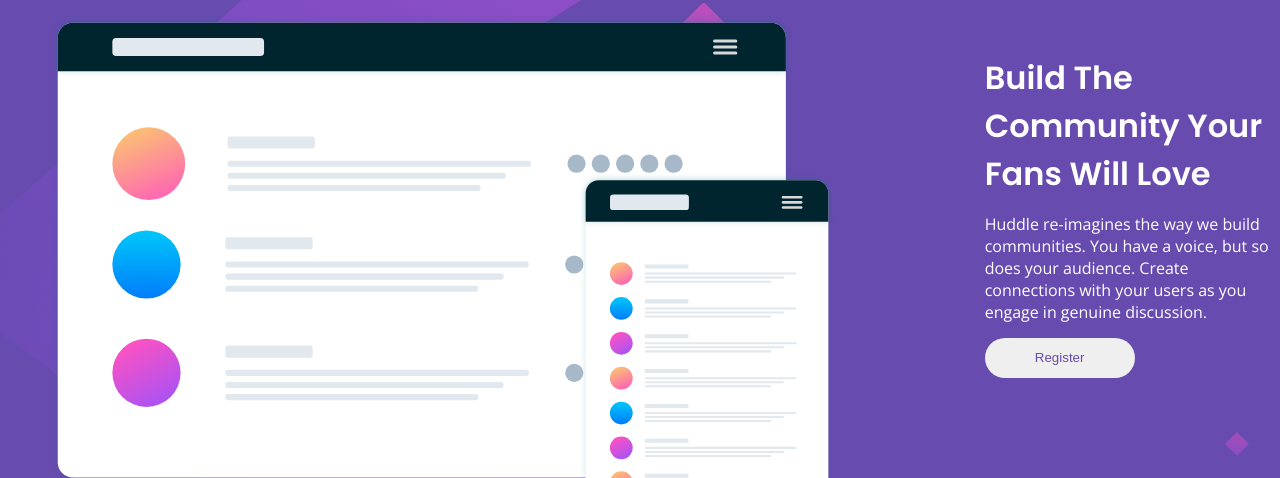
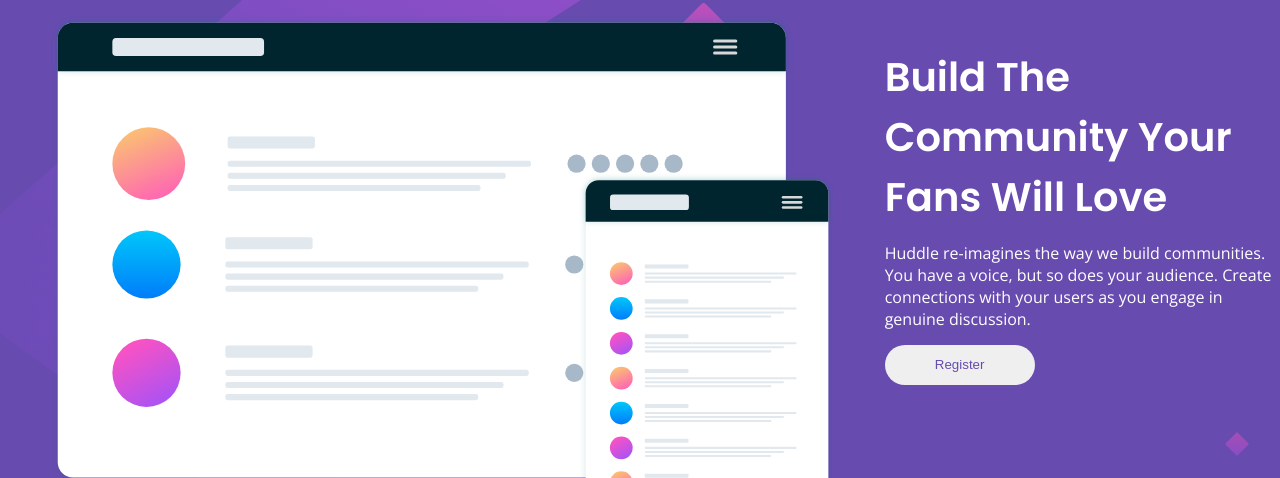
Before and after one commit to Abrham007/huddle-landing-page-with-single-introductory-section-master, a plain HTML site: page index.html in a window 1280 px wide. Shown: the part 162-640 px from the top of the page. Drawn offline with nearby package versions, Linux system fonts and the light colour scheme.

Commit message:
resized the heading

```diff
--- a/css/style.css
+++ b/css/style.css
@@ -9,7 +9,7 @@ body {
   background-color: hsl(257, 40%, 49%);
   overflow: hidden;
   display: flex;
-  gap: 100px;
+  gap: 0px;
   color: white;
 }
 .box-1 {
@@ -29,11 +29,11 @@ h1 > img {
   display: flex;
   flex-direction: column;
   justify-content: center;
-  width: 30%;
+  width: 40%;
   gap: 15px;
 }
 h2 {
-  font-size: 2em;
+  font-size: 2.5em;
   font-family: "Poppins", sans-serif;
 }
 p {
```
